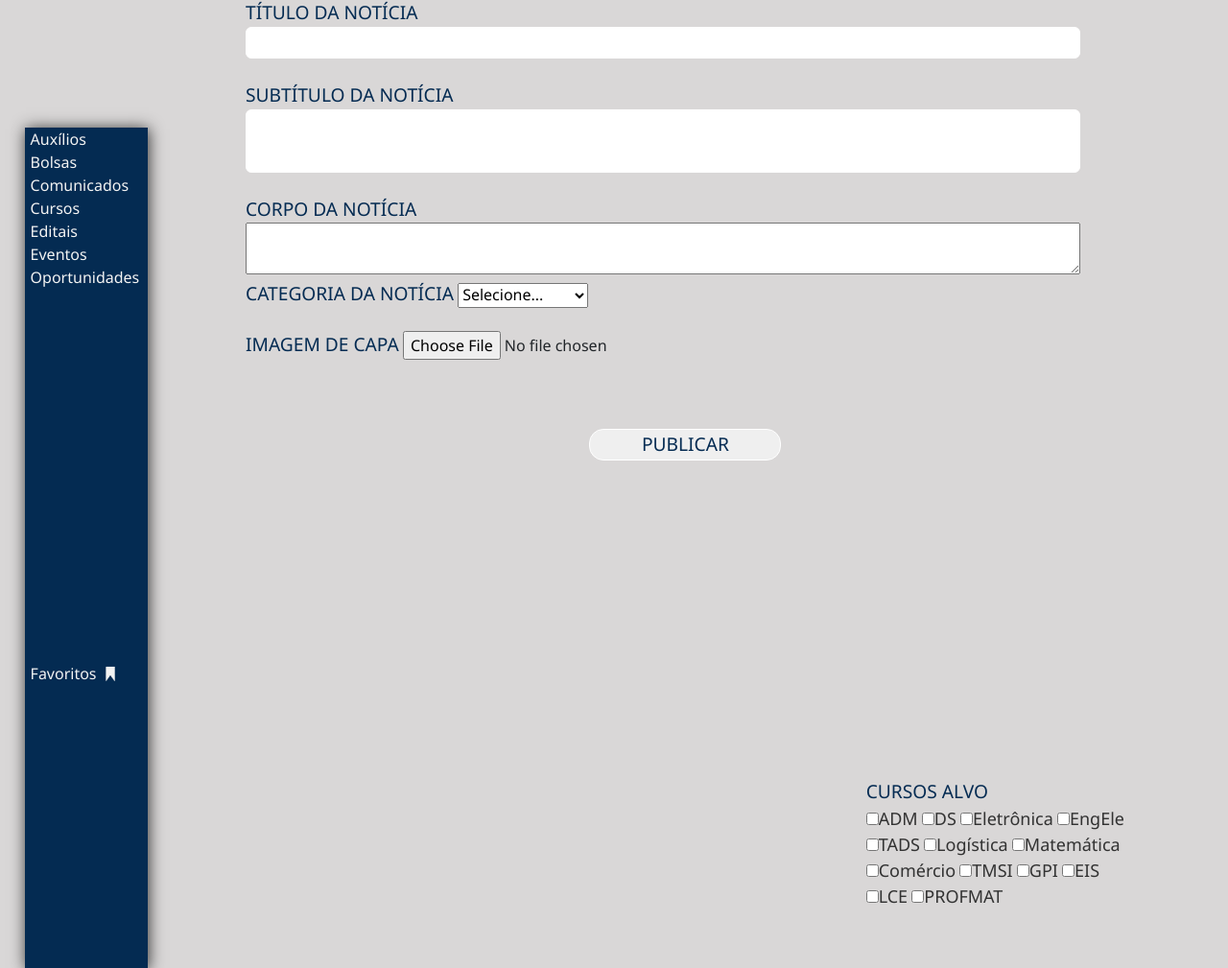
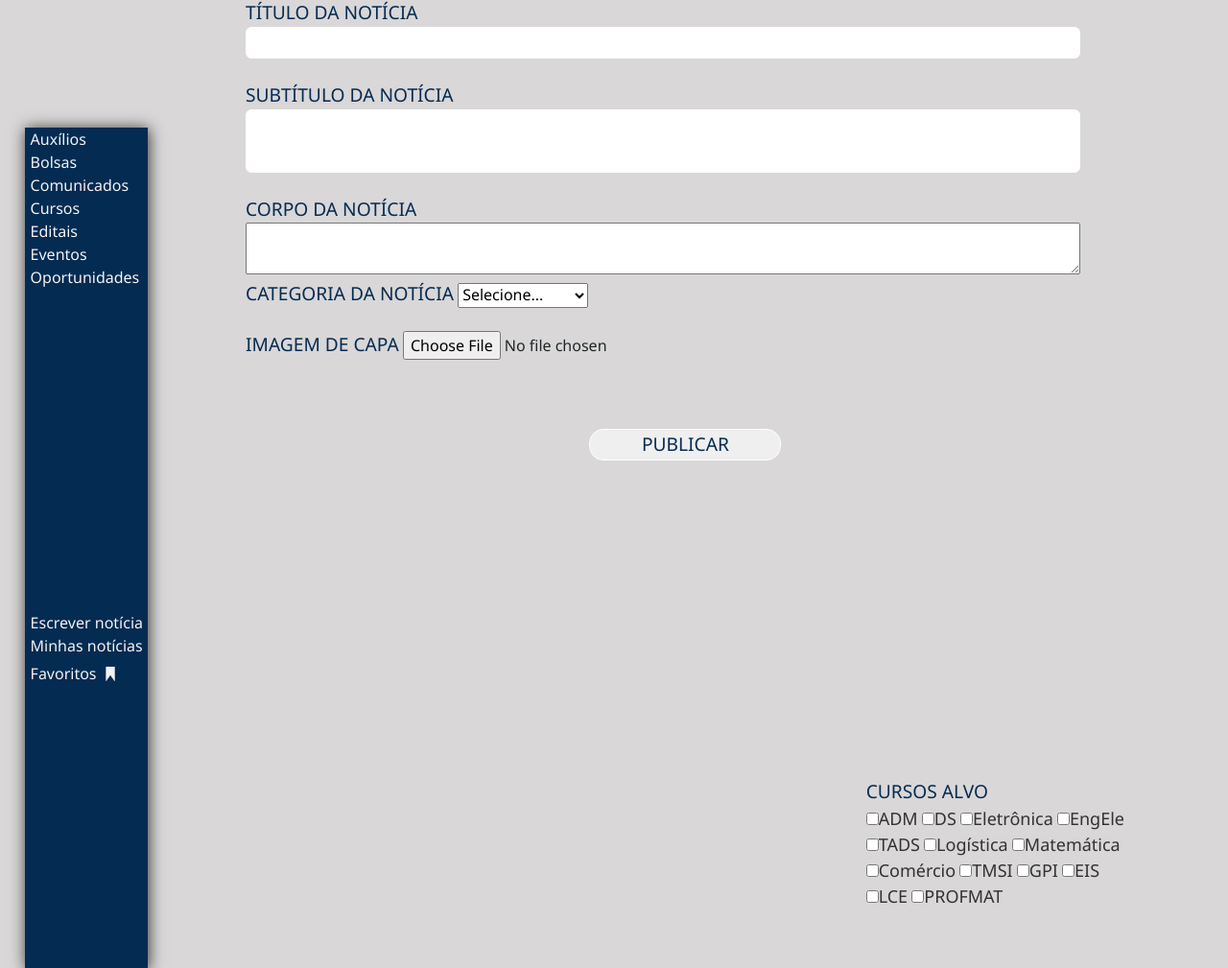
Before and after one commit to estevanestran/NOTIFs, a PHP site: page /TelaPublicacao.php in a window 1280 px wide. Shown: the part 153-1162 px from the top of the page at 96% size. Run offline with PHP 8.4, Linux system fonts and the light colour scheme; some libraries are stand-ins or nearby versions.

Commit message:
desfiz o ocultamento de opcoes

```diff
--- a/view/TelaPublicacao.php
+++ b/view/TelaPublicacao.php
@@ -33,8 +33,11 @@ include_once '../model/Noticia.class.php';
         </div>
         <div class="inferior">
             <div class="inferior_esquerdo">
-                <p id="menu">Auxílios<br>Bolsas<br>Comunicados<br>Cursos<br>Editais<br>Eventos<br>Oportunidades<br><br><br><br><br><br><br><br><br><br><br><br><br><br><br><a href="TelaPublicacao.php" id="escrever" <?php session_start(); echo isset($_SESSION['usuario_comum']) && $_SESSION['usuario_comum'] ? 'style="display: inline;"' : 'style="display: none;"'; ?>>Escrever notícia</a><br><a href="TelaPublicacao.php" id="escrever" <?php echo isset($_SESSION['usuario_comum']) && $_SESSION['usuario_comum'] ? 'style="display: inline;"' : 'style="display: none;"'; ?>>Minhas notícias</a><br>Favoritos<img src="bookmarkSF.png" id="bookmarkSF"></p>
+                <p id="menu">Auxílios<br>Bolsas<br>Comunicados<br>Cursos<br>Editais<br>Eventos<br>Oportunidades<br><br><br><br><br><br><br><br><br><br><br><br><br><br><br><a href="TelaPublicacao.php" id="escrever" >Escrever notícia</a><br><a href="TelaPublicacao.php" id="escrever">Minhas notícias</a><br>Favoritos<img src="bookmarkSF.png" id="bookmarkSF"></p>
             </div>
+            <!-- COMANDO DE OCULTAMENTO DAS OPÇÕES ECREVER E MINHAS NOTÍCIAS (ANTES TAVA FUNCIONANDO MAS PAROU POR ALGUM MOTIVO)
+            < ?php session_start(); echo isset($_SESSION['usuario_comum']) && $_SESSION['usuario_comum'] ? 'style="display: inline;"' : 'style="display: none;"'; ?>
+            < ?php echo isset($_SESSION['usuario_comum']) && $_SESSION['usuario_comum'] ? 'style="display: inline;"' : 'style="display: none;"'; ?>-->
             <div class="inferior_direito">
               <form action="../controller/noticia.php?acao=publicar" method="post">
                 <label for="titulo">TÍTULO DA NOTÍCIA</label><br>
```
